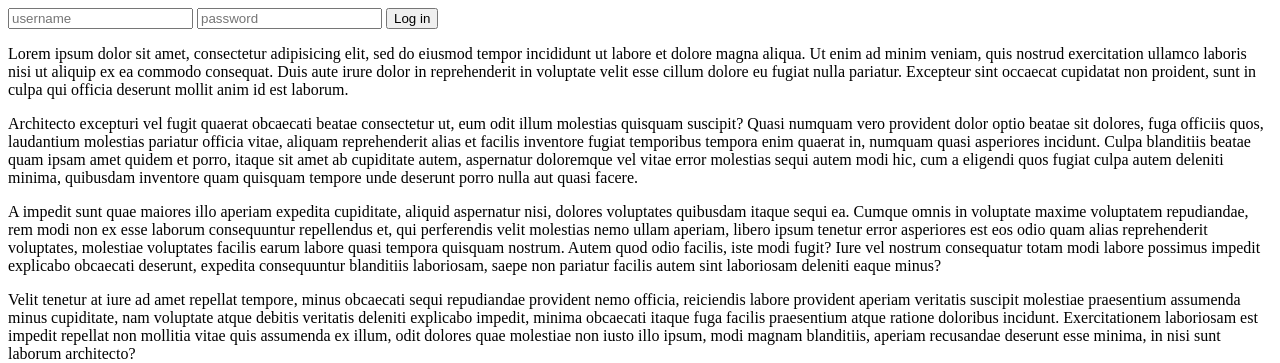
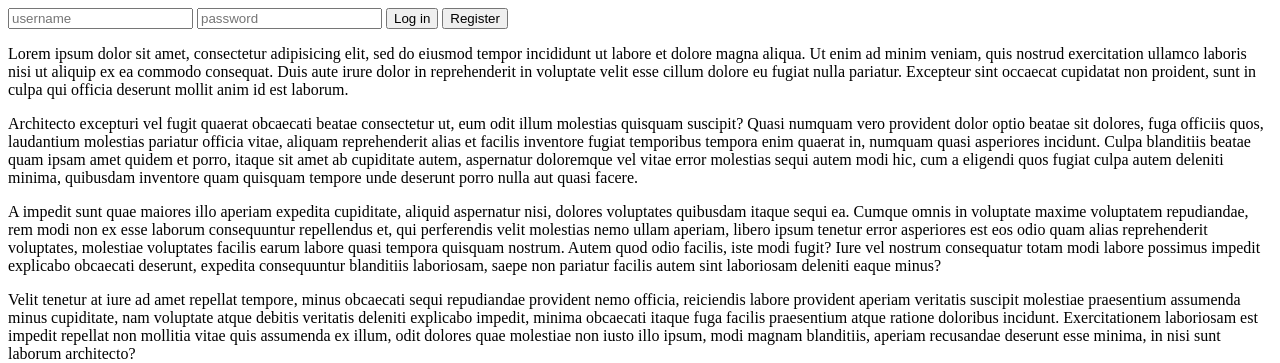
Before and after one commit to Tahvohck/HubRP, a Django app: page / in a window 1280 px wide. Shown: the top 363 px of the page. Run offline with Django 3.2, Linux system fonts and the light colour scheme.

Commit message:
Add register button

```diff
--- a/core/templates/core/homepage.html
+++ b/core/templates/core/homepage.html
@@ -5,5 +5,6 @@
 		{% csrf_token %}
 		{{ form }}
 		<button name=submit value="login">Log in</button>
+		<button name=submit value="register">Register</button>
 	</form>
 {% endblock %}
```
Also changed, not shown: 1 other file.
